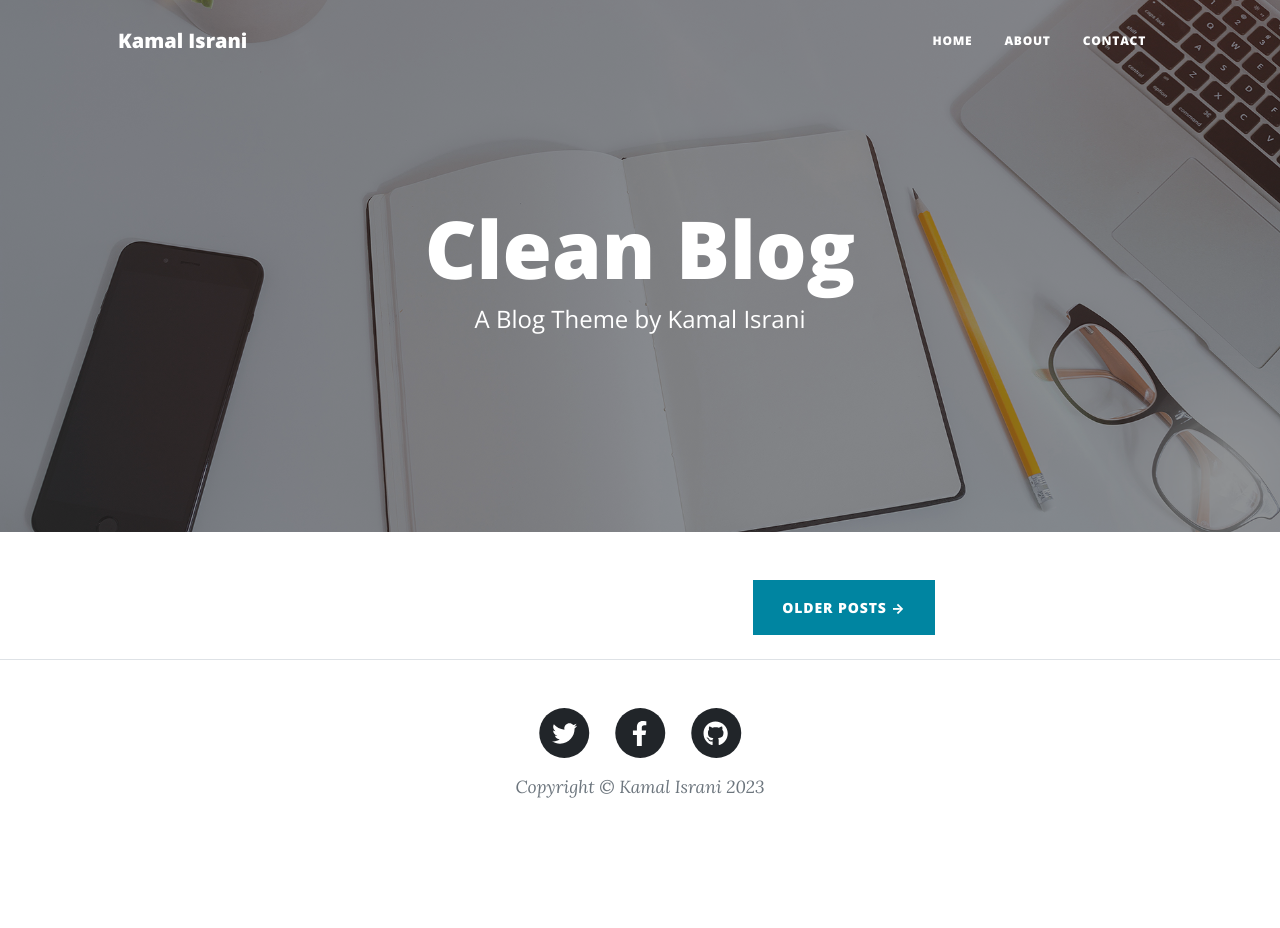
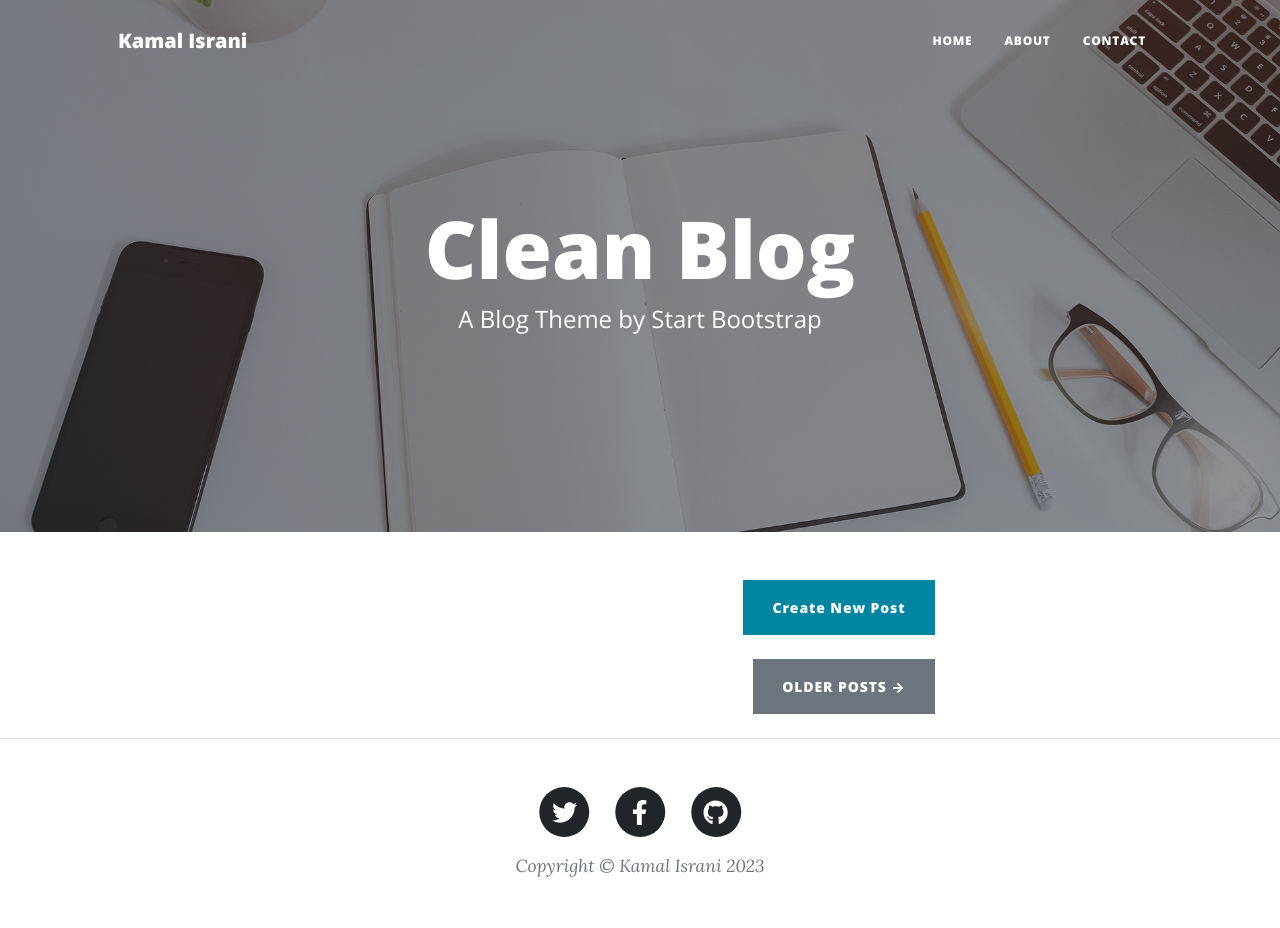
Before and after one commit to kamal0803/flask-blog-application, a Flask app: page / in a window 1280 px wide. Before the commit the page ends 798 px from the top, so only its background shows below. Run offline with Flask 3, Linux system fonts and the light colour scheme; some libraries are stand-ins or nearby versions.

Commit message:
Index.html modified

```diff
--- a/templates/index.html
+++ b/templates/index.html
@@ -7,7 +7,7 @@
       <div class="col-md-10 col-lg-8 col-xl-7">
         <div class="site-heading">
           <h1>Clean Blog</h1>
-                            <span class="subheading">A Blog Theme by Kamal Israni</span>
+          <span class="subheading">A Blog Theme by Start Bootstrap</span>
         </div>
       </div>
     </div>
@@ -18,24 +18,31 @@
   <div class="row gx-4 gx-lg-5 justify-content-center">
     <div class="col-md-10 col-lg-8 col-xl-7">
       <!-- Post preview-->
-
-                    {% for response in responses: %}
+      {% for post in all_posts %}
       <div class="post-preview">
-                        <a href="{{ url_for('get_clicked_post', response=response) }}">
-                            <h2 class="post-title">{{ response.title }}</h2>
-                            <h3 class="post-subtitle">{{ response.subtitle }}</h3>
+        <a href="{{ url_for('show_post', post_id=post.id) }}">
+          <h2 class="post-title">{{ post.title }}</h2>
+          <h3 class="post-subtitle">{{ post.subtitle }}</h3>
         </a>
-                        <p class="post-meta">
-                            Posted by
-                            <a href="#!">Kamal Israni</a>
-                            on January 01, 2024
+        <p class="post-meta">Posted by
+          <a href="#">{{post.author}}</a>
+          on {{post.date}}
+          <a href="{{ url_for('delete_post', post_id=post.id) }}">✘</a>
         </p>
       </div>
+      <!-- Divider-->
       <hr class="my-4" />
       {% endfor %}
 
+      <!-- New Post -->
+      <div class="d-flex justify-content-end mb-4">
+        <a class="btn btn-primary float-right" href="{{ url_for('add_new_post') }}">Create New Post</a>
+      </div>
+
       <!-- Pager-->
-                    <div class="d-flex justify-content-end mb-4"><a class="btn btn-primary text-uppercase" href="#!">Older Posts →</a></div>
+      <div class="d-flex justify-content-end mb-4">
+        <a class="btn btn-secondary text-uppercase" href="#!">Older Posts →</a>
+      </div>
     </div>
   </div>
 </div>
```
Lines whose indentation alone changed are shown as unchanged.
